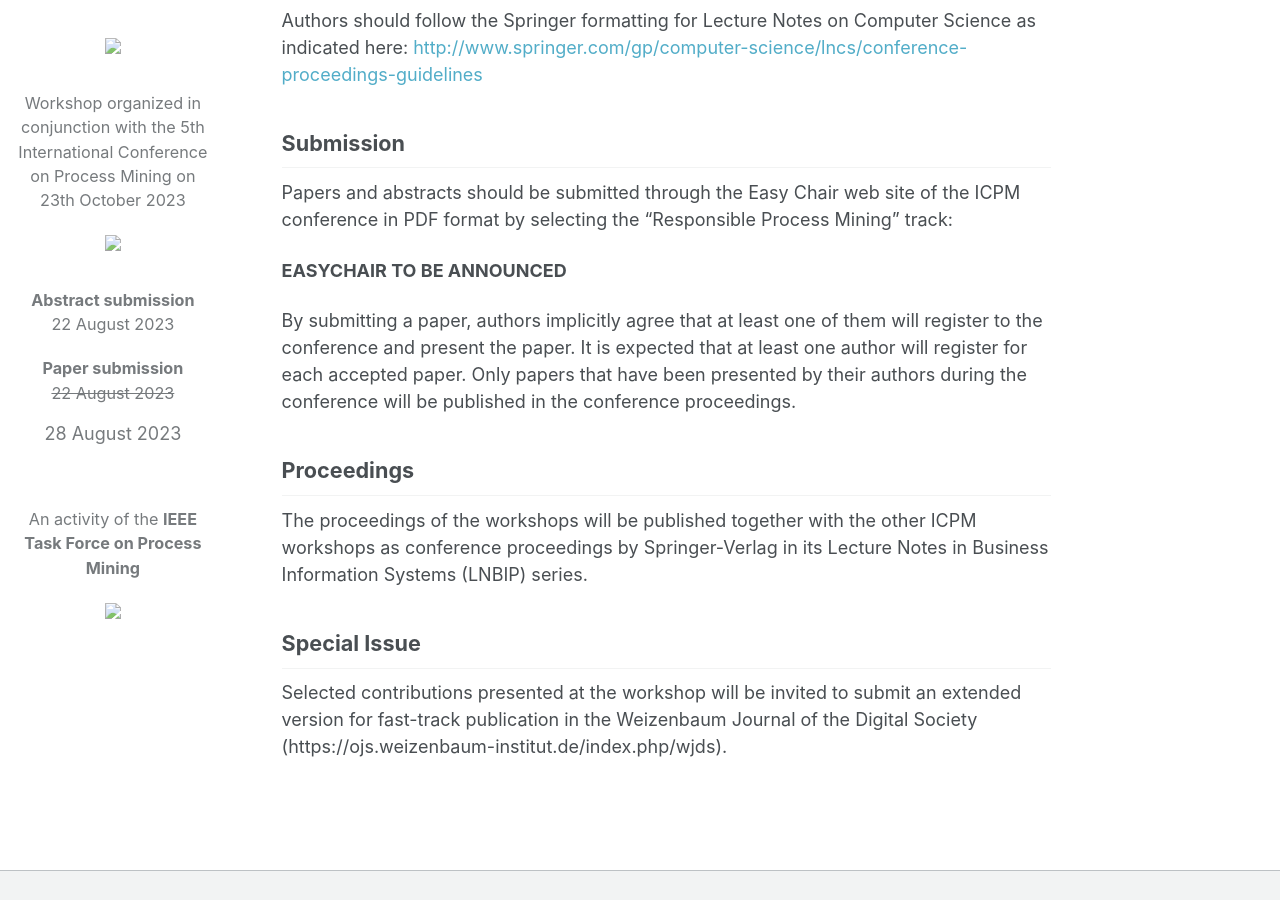
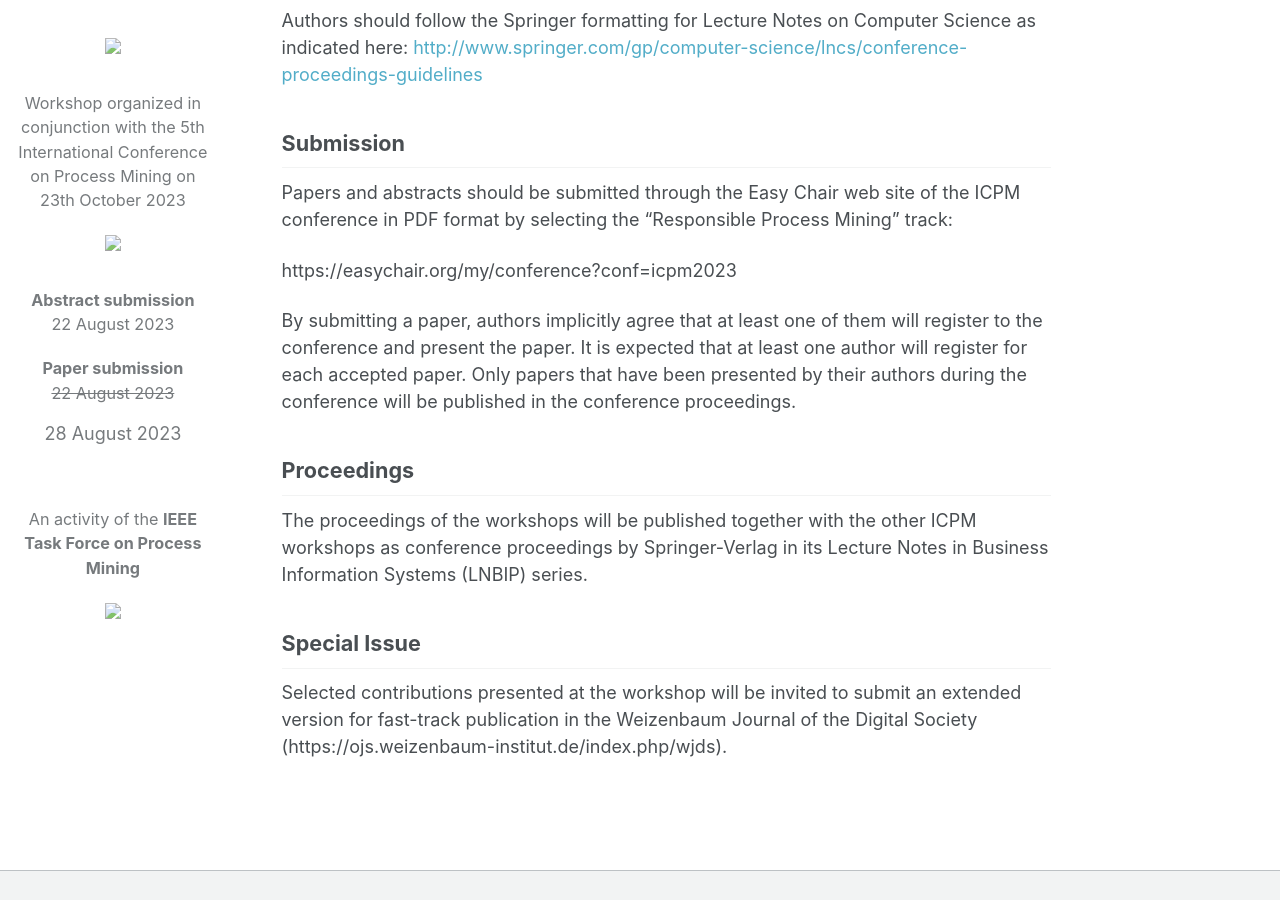
Before and after one commit to rpm-workshop/2023, a Jekyll site: the page built from _pages/submission.md, in a window 1280 px wide and 900 px high, scrolled down 751 px. Built offline with Jekyll 4.4.1, drawn with Linux system fonts in a browser that asks for light colours.

Commit message:
Update submission.md

```diff
--- a/_pages/submission.md
+++ b/_pages/submission.md
@@ -26,7 +26,7 @@ Authors should follow the Springer formatting for Lecture Notes on Computer Scie
 ## Submission
 Papers and abstracts should be submitted through the Easy Chair web site of the ICPM conference in PDF format by selecting the "Responsible Process Mining" track:
 
-**EASYCHAIR TO BE ANNOUNCED**
+https://easychair.org/my/conference?conf=icpm2023
 
 By submitting a paper, authors implicitly agree that at least one of them will register to the conference and present the paper. It is expected that at least one author will register for each accepted paper. Only papers that have been presented by their authors during the conference will be published in the conference proceedings.
 
```
